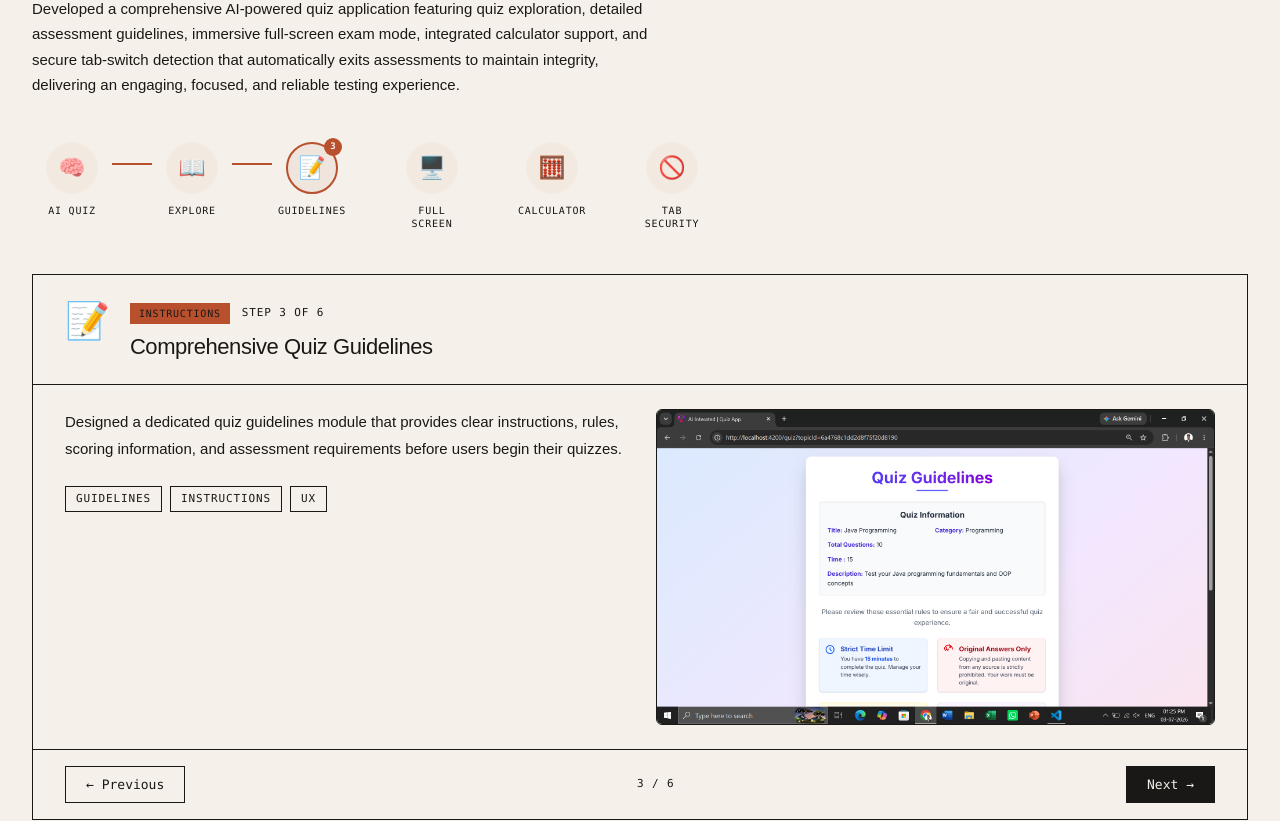
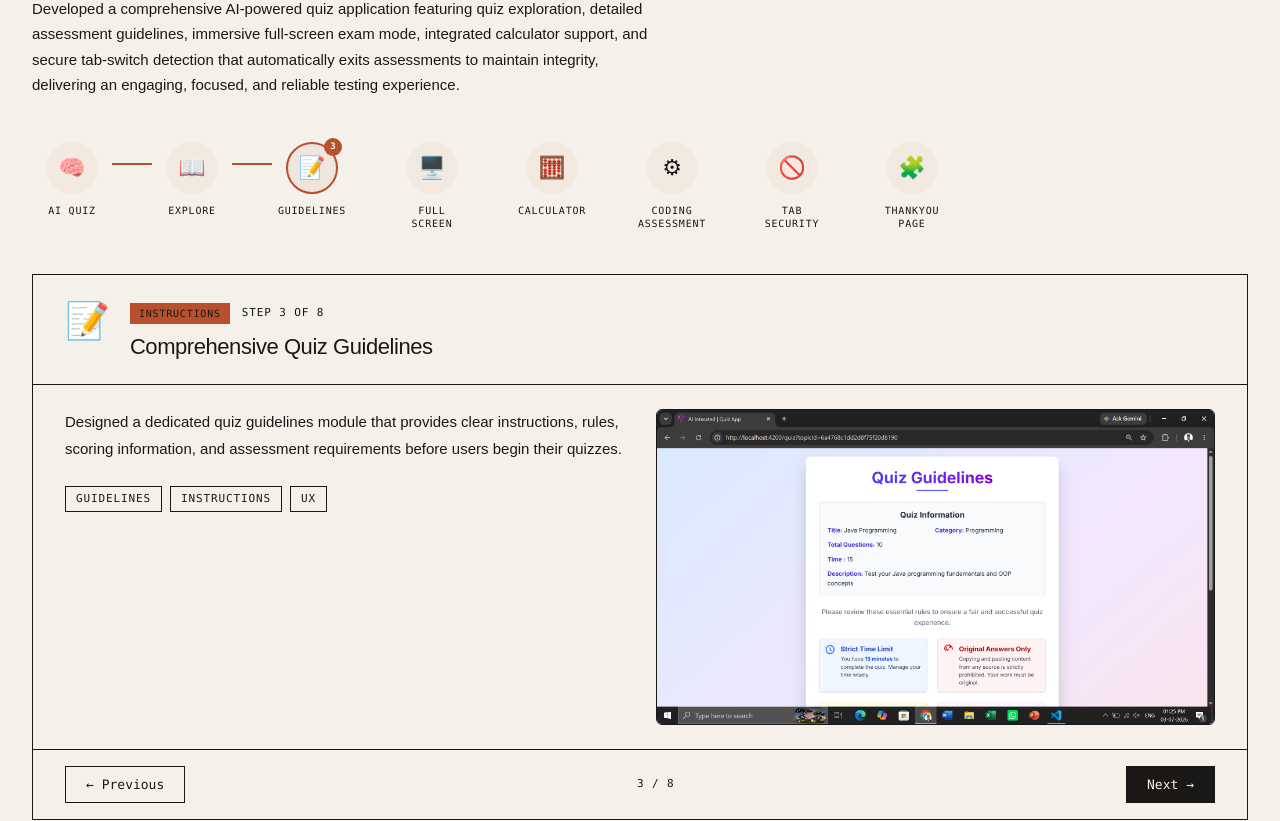
Before and after one commit to Tanmay-kanase/tanmay-portfolio, a React (Vite) app: page /projects in a window 1280 px wide. Shown: the part 2140-2961 px from the top of the page. Built offline with nearby package versions, Linux system fonts and the light colour scheme.

Commit message:
Coding assessment added in projects AI integrated quiz app

```diff
--- a/src/pages/ProjectWalkThrough.jsx
+++ b/src/pages/ProjectWalkThrough.jsx
@@ -207,6 +207,16 @@ const aiIntegratedQuiz = [
   },
   {
     id: 6,
+    icon: "⚙",
+    shortName: "Coding Assessment",
+    badge: "Coding",
+    title: "Coding assessment for programming quizzes",
+    desc: "Implemented Coding Assessment so student can write and run code and we can add the coding marks in the result.",
+    tags: ["Coding", "Tab Detection", "Proctoring"],
+    imageSrc: "quiz/Screenshot (661).png",
+  },
+  {
+    id: 7,
     icon: "🚫",
     shortName: "Tab Security",
     badge: "Proctoring",
@@ -214,6 +224,16 @@ const aiIntegratedQuiz = [
     desc: "Implemented browser tab-switch detection that automatically terminates or exits the quiz when users navigate away, ensuring fairness, integrity, and a secure testing experience.",
     tags: ["Security", "Tab Detection", "Proctoring"],
     imageSrc: "quiz/Screenshot (660).png",
+  },
+  {
+    id: 8,
+    icon: "🧩",
+    shortName: "Thankyou page ",
+    badge: "Thank you",
+    title: "Thank you page at last ",
+    desc: "After successfully completing the quiz and coding assessment , saying thank you to student.",
+    tags: ["Security", "Tab Detection", "Proctoring"],
+    imageSrc: "quiz/Screenshot (662).png",
   },
 ];
 const projectConfig = {
```
Also changed, not shown: public/quiz/Screenshot (661).png (added), public/quiz/Screenshot (662).png (added).
